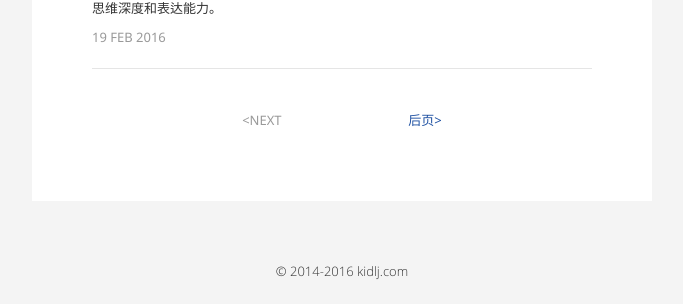
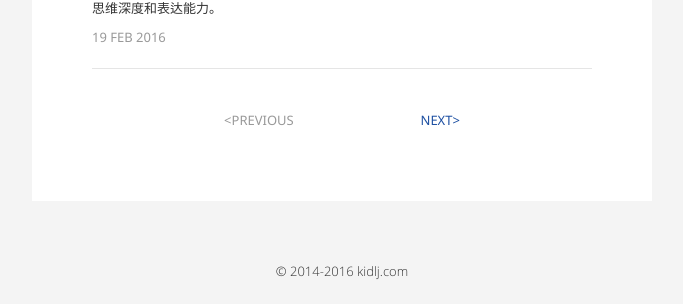
Before and after one commit to kidlj/awei, a Jekyll site: the page built from index.html, in a window 1280 px wide. Shown: the part 1167-1471 px from the top of the page, without its empty margins (298-981 px from the left). Built offline with Jekyll 4.4.1, drawn with Linux system fonts in a browser that asks for light colours; the list of posts is cut into pages by our own code.

Commit message:
paginator style tweak

```diff
--- a/_includes/paginator.html
+++ b/_includes/paginator.html
@@ -4,10 +4,10 @@
 		{% if paginator.previous_page ==1 %}
 			<a href="/">&lt;PREVIOUS</a>
 		{% else %}
-			<a href="/page{{ paginator.previous_page }}">&lt;前页</a>
+			<a href="/page{{ paginator.previous_page }}">&lt;PREVIOUS</a>
 		{% endif %}
 	{% else %}
-		<span class="disabled">&lt;NEXT</span>
+		<span class="disabled">&lt;PREVIOUS</span>
 	{% endif %}
 
 
@@ -31,9 +31,9 @@
 
 
 	{% if paginator.next_page %}
-	<a href="/page{{ paginator.next_page }}">后页&gt;</a>
+	<a href="/page{{ paginator.next_page }}">NEXT&gt;</a>
 	{% else %}
-	<span class="disabled">后页&gt;</span>
+	<span class="disabled">NEXT&gt;</span>
 	{% endif %}
 
 </div>
```
